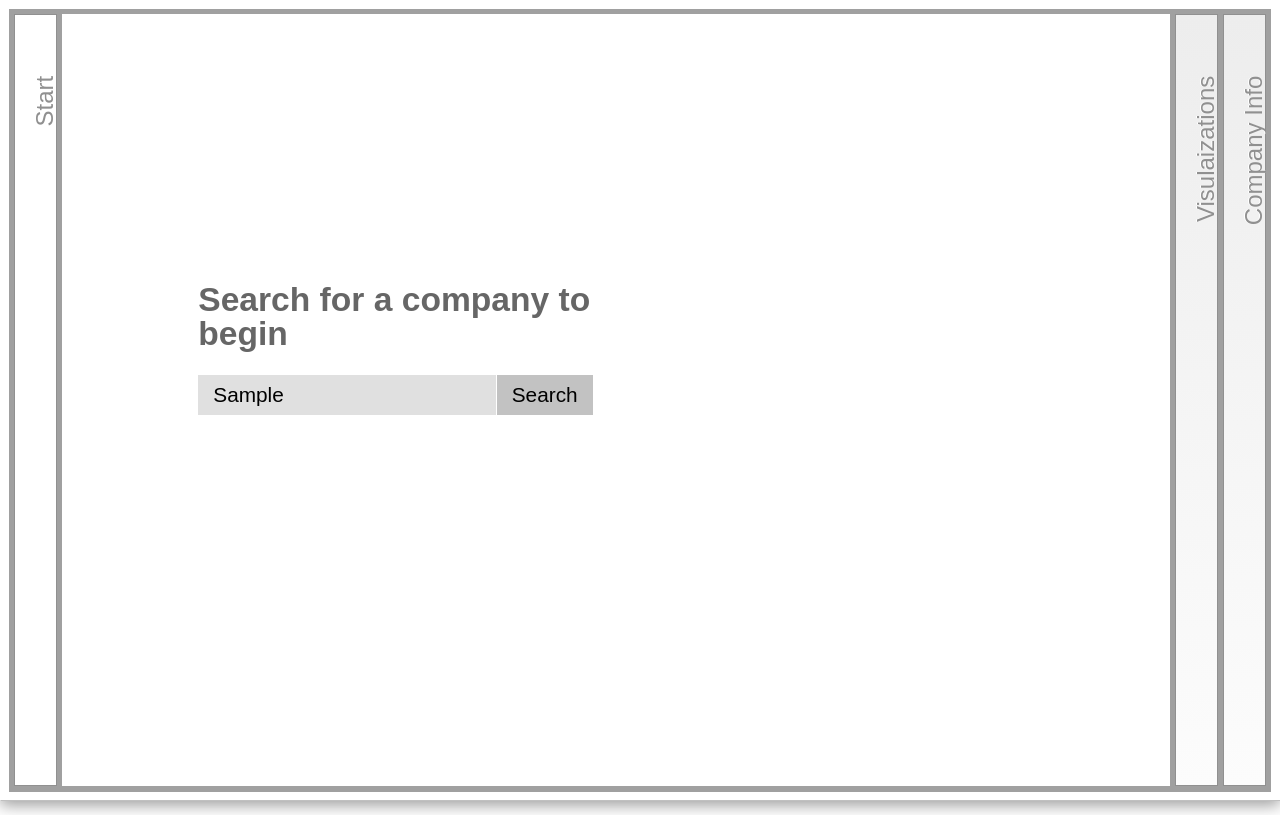
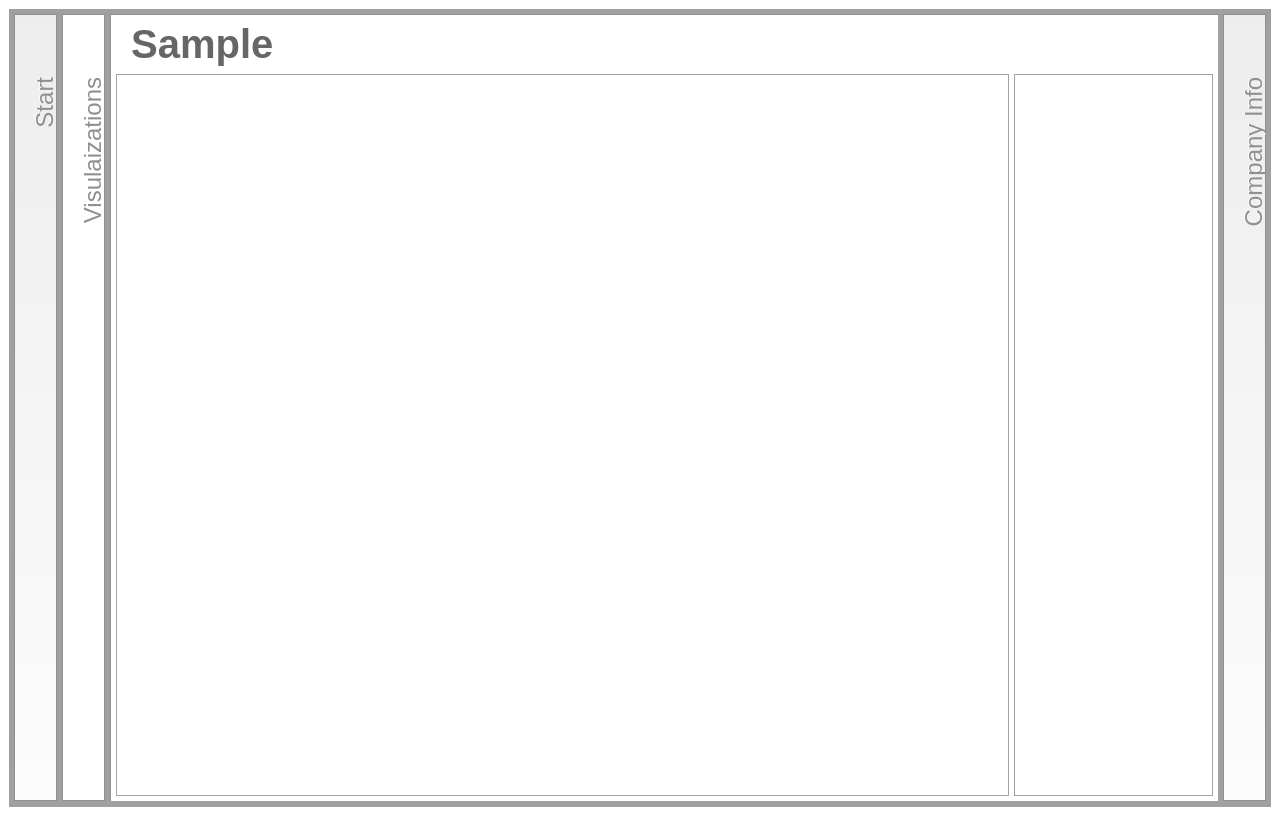
Before and after one commit to howorkol/TimeSeries, a plain HTML site: page timeSeries.html in a window 1280 px wide. Both pictures are taken after typing "Sample" into the empty fields and a click on the button "Search". Drawn offline with nearby package versions, Linux system fonts and the light colour scheme.

Commit message:
Add layout for viz page. Start of js to handle searching

```diff
--- a/css/timeSeries.css
+++ b/css/timeSeries.css
@@ -6,6 +6,7 @@ body {
 div.slide {
     width: 100%;
     height: 100%;
+    border: 1px solid #909090;
     background-color: #ededed;
 }
 
@@ -22,11 +23,14 @@ form#searchBox {
     background-color: transparent;
 }
 
+h1 {
+    color: rgba(0, 0, 0, 0.60);
+    font-size: 40px;
+}
+
 form#searchBox h1 {
-    color: rgba(0, 0, 0, 0.60);
     line-height: 1em;
     margin-bottom: 25px;
-    font-size: 2.1em;
 }
 
 input#text, input#button {
@@ -53,6 +57,32 @@ input#button:active  {
     background-color: rgba(0, 0, 0, 0.48);
 }
 
+div#head_sec {
+    background-color: transparent;
+    width: 100%;
+    height: 60px;
+}
+
+div#head_sec h1 {
+    padding-left: 15px;
+    line-height: 60px;
+}
+
+div#viz_cont, div#legend_cont {
+    height: calc(100% - 60px - 7px);
+    top: 60px;
+    background-color: transparent;
+    border: 1px solid rgba(0, 0, 0, 0.36);
+}
+
+div#viz_cont {
+    width: calc(80% - 24px - 10px);
+}
+
+div#legend_cont {
+    width: calc(20% - 24px - 10px);
+    right: 5px;
+}
 
 /*h2 span, div.slide {
     -moz-transition: background-color 0.3s;
--- a/js/timeSeries.js
+++ b/js/timeSeries.js
@@ -1,6 +1,31 @@
+
+var disable_slides = true;
+
 $('#accordion_cont').liteAccordion({
     containerWidth: $(window).width() - 23,
-    containerHeight: $(window).height() - 28,
+    containerHeight: $(window).height() - 13,
     slideSpeed: 1000,
     theme : 'light'
 });
+
+$('form#searchBox').submit(function() {
+    $('#searchBox > input#button').click();
+    return false;
+});
+
+$('#searchBox > input#button').click(function() {
+    var text = $('#searchBox > input#text').val();
+    if (text === '') return false;
+
+    disable_slides = false;
+
+    $('#comp_name').text(text);
+    $('#viz_slide').click();
+
+    $('#searchBox > input#text').val('');
+});
+
+$('span.slide_title').click(function(e) {
+    if (disable_slides === true)
+        return false;
+});
--- a/timeSeries.html
+++ b/timeSeries.html
@@ -11,25 +11,29 @@
     <div id='accordion_cont'>
     <ol>
     <li>
-        <h2><span>Start</span></h2>
+        <h2><span class='slide_title'>Start</span></h2>
         <div class='slide_cont' id='start'>
         <div class='slide'>
-                <form id='searchBox'>
+            <form id='searchBox' autocomplete='off'>
                 <h1>Search for a company to begin</h1>
-                    <input id='text' type="text" placeholder="Search..." required>
+                <input id='text' type="text" placeholder="Search...">
                 <input id='button' type="button" value="Search">
             </form>
         </div>
         </div>
     </li>
     <li>
-        <h2><span>Visulaizations</span></h2>
+        <h2><span class='slide_title' id='viz_slide'>Visulaizations</span></h2>
         <div class='slide_cont' id='viz'>
-            <div class='slide'></div>
+        <div class='slide'>
+            <div id='head_sec'><h1 id='comp_name'>Company Name</h1></div>
+            <div id='viz_cont'></div>
+            <div id='legend_cont'></div>
+        </div>
         </div>
     </li>
     <li>
-        <h2><span>Company Info</span></h2>
+        <h2><span class='slide_title'>Company Info</span></h2>
         <div class='slide_cont' id='info'>
         <div class='slide'></div>
         </div>
```
Lines whose indentation alone changed are shown as unchanged.
